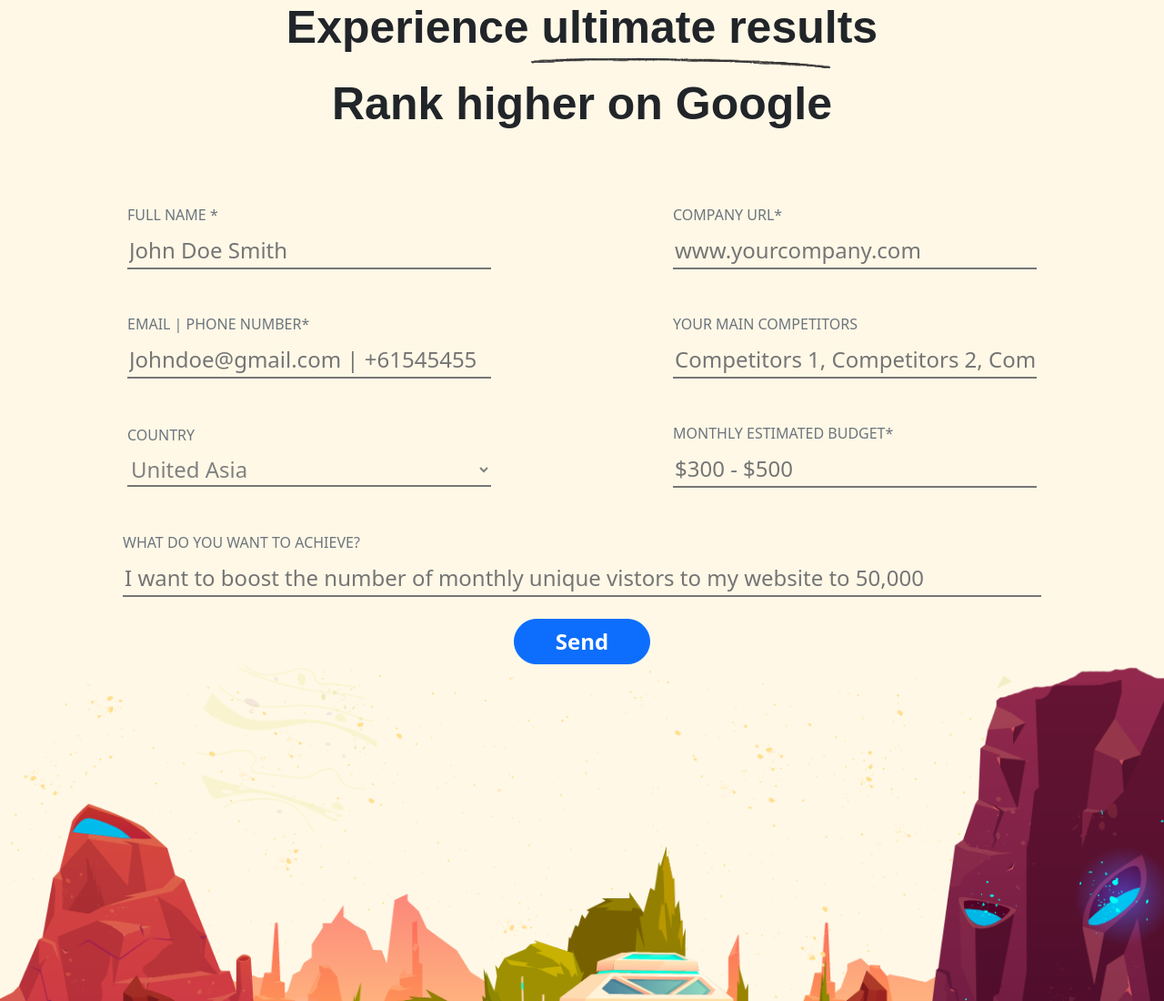
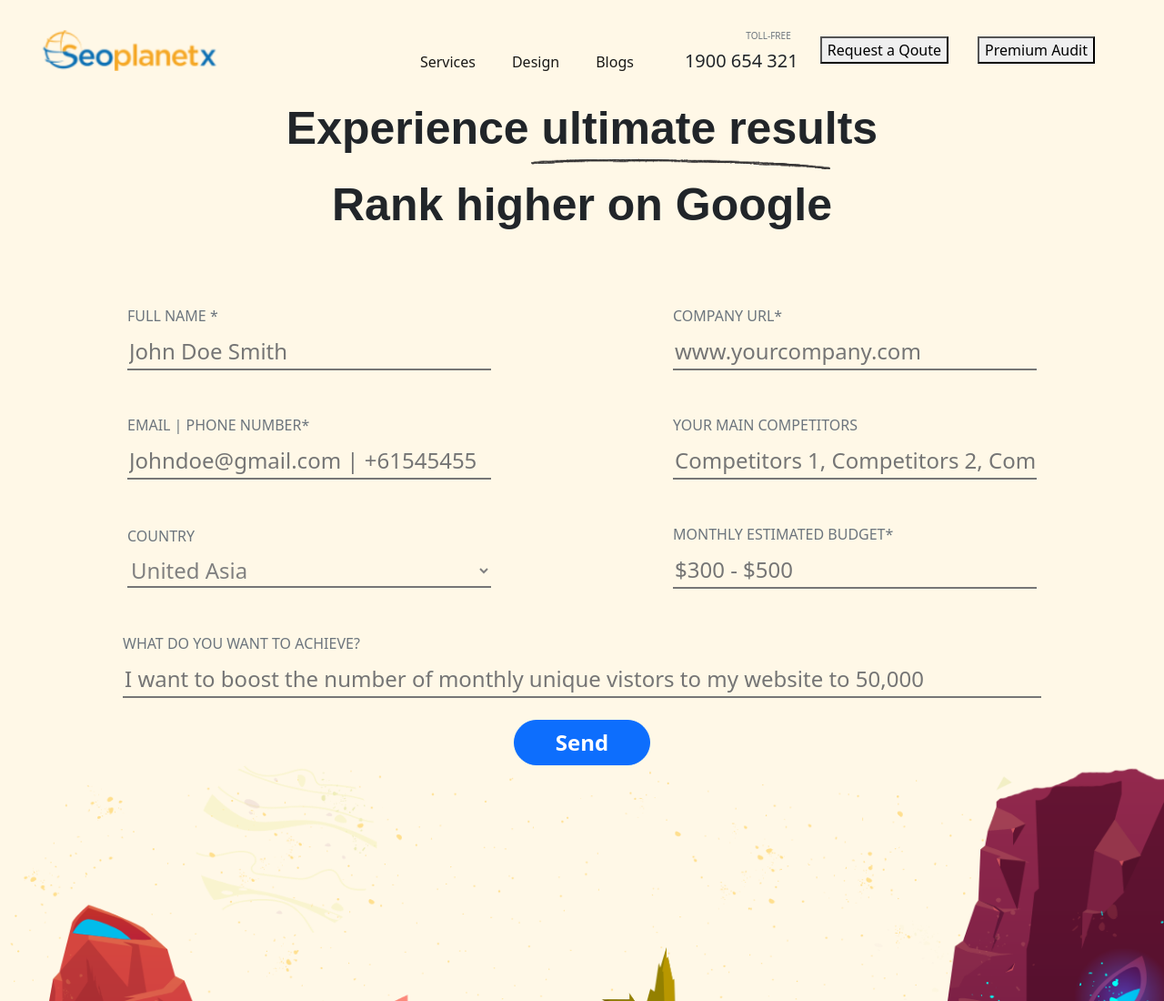
Before and after one commit to ahmarali9000/seoplantx, a plain HTML site: page index.html in a window 1280 px wide. Shown: the top 1100 px of the page at 91% size. Drawn offline with nearby package versions, Linux system fonts and the light colour scheme; a web font is replaced by a local one.

Commit message:
Update index.html

```diff
--- a/index.html
+++ b/index.html
@@ -10,10 +10,52 @@
     <link rel="stylesheet" href="https://site-assets.fontawesome.com/releases/v6.1.1/css/all.css">
     <link href="http://fonts.cdnfonts.com/css/encode-sans-compressed" rel="stylesheet">
     <link rel="stylesheet" href="style.css">
+    <link rel="stylesheet" href="style1.css">
     <title>SeoPlanetX</title>
 </head>
 
 <body>
+
+    <nav class="navbar navbar-expand-lg navbar-light bg-transparent">
+        <div class="container-fluid">
+            <a class="navbar-brand" href="#"><img src="images/seoplanetx-logo.png" height="85px"
+                    class="d-flex align-items-center ms-4" alt=""></a>
+            <button class="navbar-toggler" type="button" data-bs-toggle="collapse"
+                data-bs-target="#navbarSupportedContent" aria-controls="navbarSupportedContent" aria-expanded="false"
+                aria-label="Toggle navigation">
+                <span class="navbar-toggler-icon"></span>
+            </button>
+            <div class="collapse navbar-collapse" id="navbarSupportedContent">
+                <ul class="navbar-nav ms-auto mb-5 mb-lg-0">
+                    <li class="nav-item ms-4 mt-4">
+                        <a class="nav-link active navbar-items" href="#">Services</a>
+                    </li>
+                    <li class="nav-item ms-4 mt-4">
+                        <a class="nav-link active navbar-items" href="#">Design</a>
+                    </li>
+                    <li class="nav-item ms-4 mt-4">
+                        <a class="nav-link active navbar-items" href="#">Blogs</a>
+                    </li>
+                    <li class="nav-item ms-5">
+                        <div class="me-md-5 me-lg-2">
+                            <div class="d-flex justify-content-lg-center d-flex justify-content-xl-end">
+                                <a class="nav-link text-muted" style="font-size: x-small;">TOLL-FREE</a>
+                            </div>
+                            <div class="row">
+                                <h5 class="toll-number">1900 654 321</h5>
+                            </div>
+                        </div>
+                    </li>
+                    <li class="nav-item p-3">
+                        <button class="btn-0"> Request a Qoute </button>
+                    </li>
+                    <li class="nav-item p-3 me-5">
+                        <button class="btn-1"> Premium Audit </button>
+                    </li>
+                </ul>
+            </div>
+        </div>
+    </nav>
 
     <div class="container-fluid">
         <div class="row" id="line-image">
```
